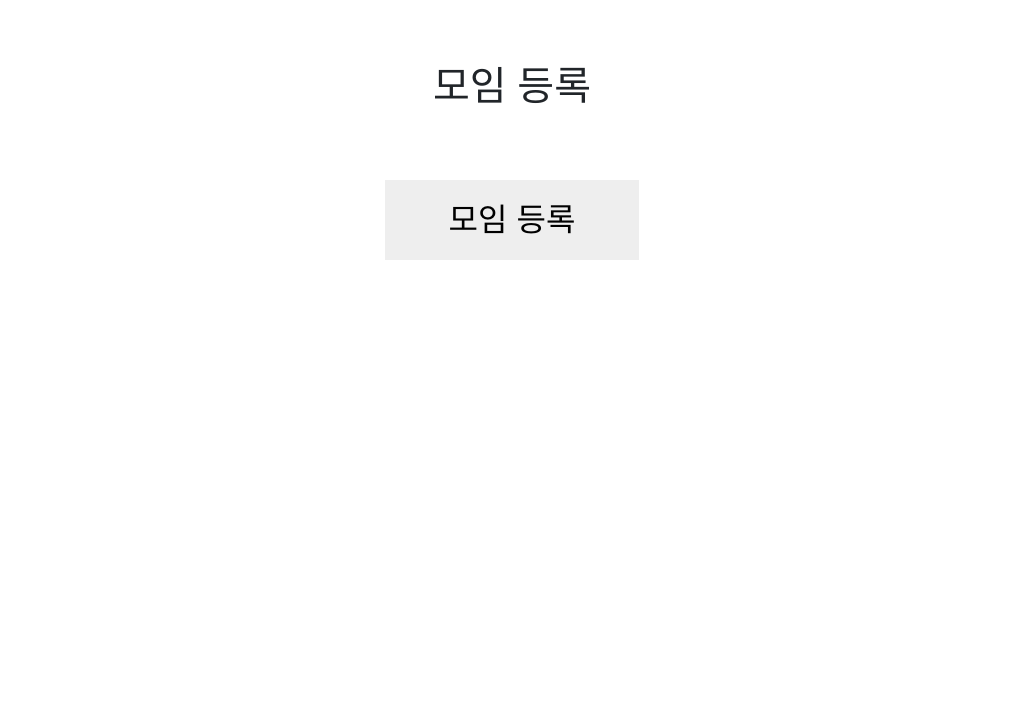
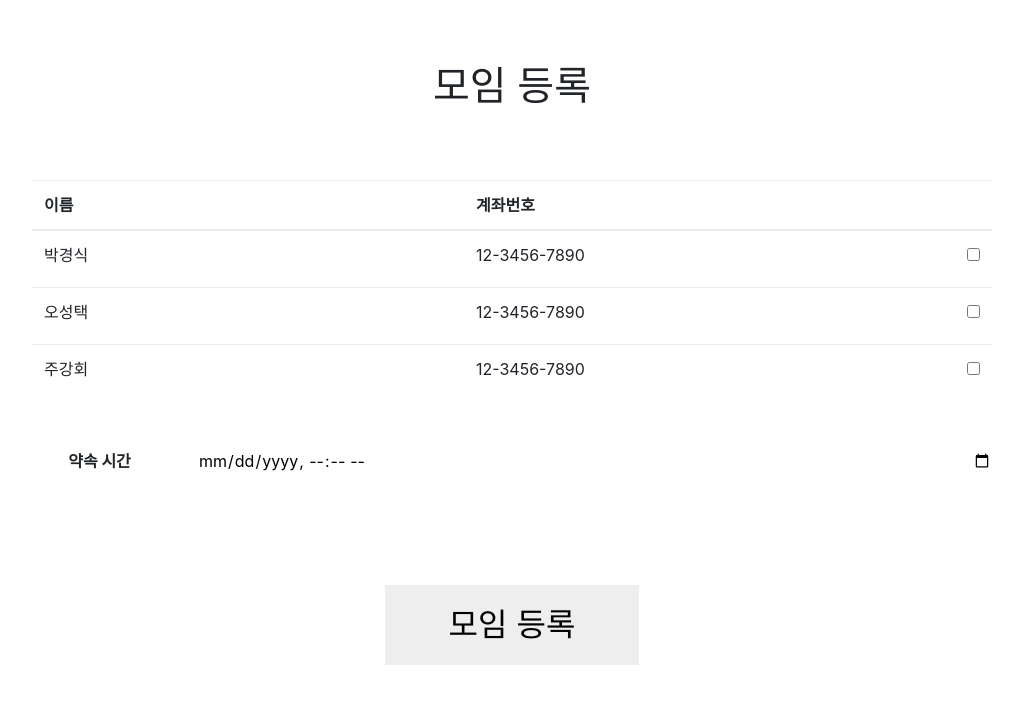
Before and after one commit to tekeezy/appointed-time, a website: page appointed-time/public/step-2.html in a window 1280 px wide. Shown: the whole page, without its empty margins (128-1151 px from the left). Drawn offline with nearby package versions, Linux system fonts and the light colour scheme.

Commit message:
모임 등록

```diff
--- a/appointed-time/public/step-2.html
+++ b/appointed-time/public/step-2.html
@@ -29,7 +29,57 @@
   <body style="text-align: center; padding: 64px 0;">
     <h1>모임 등록</h1>
 
-    <div style="padding: 64px 0;">
+    <div style="width: 960px; display: inline-block; padding: 64px 0;">
+      <table class="table">
+        <thead>
+          <tr>
+            <th style="width: 45%;">이름</th>
+            <th style="width: 45%;">계좌번호</th>
+            <th style="width: 10%;"></th>
+          </tr>
+        </thead>
+        <tbody style="text-align: left;">
+          <tr>
+            <td>박경식</td>
+            <td>12-3456-7890</td>
+            <td style="text-align: right;">
+              <div class="checkbox">
+                <label><input type="checkbox" value=""></label>
+              </div>
+            </td>
+          </tr>
+          <tr>
+            <td>오성택</td>
+            <td>12-3456-7890</td>
+            <td style="text-align: right;">
+              <div class="checkbox">
+                <label><input type="checkbox" value=""></label>
+              </div>
+            </td>
+          </tr>
+          <tr>
+            <td>주강회</td>
+            <td>12-3456-7890</td>
+            <td style="text-align: right;">
+              <div class="checkbox">
+                <label><input type="checkbox" value=""></label>
+              </div>
+            </td>
+          </tr>
+        </tbody>
+      </table>
+
+      <div style="padding: 24px 0">
+        <div class="form-group row">
+          <label for="appointTime" class="col-sm-2 col-form-label" style="line-height: 40px; padding-top: 0; padding-bottom: 0; font-weight: bold;">약속 시간</label>
+          <div class="col-sm-10">
+            <input type="datetime-local" class="form-control-plaintext" id="appointTime" value="" style="width: 100%; height: 40px;">
+          </div>
+        </div>
+      </div>
+    </div>
+
+    <div>
       <a href="./step-3.html" class="button-style" id="next">모임 등록</a>
     </div>
 
```
Also changed, not shown: appointed-time/public/step-3.html (+1 -1 lines).
